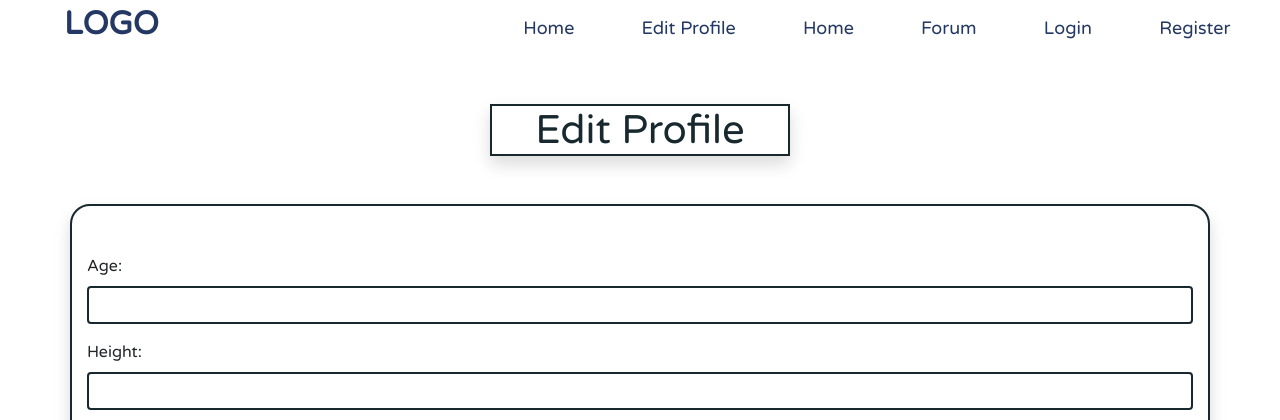
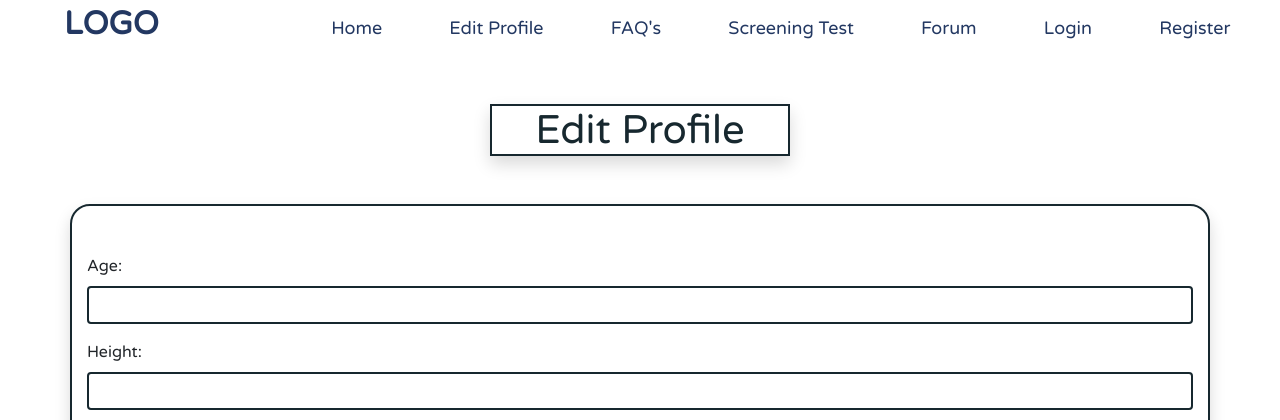
Before and after one commit to Programming-Club-Ahmedabad-University/wellness, a Django app: page /edit_profile/ in a window 1280 px wide. Shown: the top 420 px of the page. Run offline with Django 3.2, Linux system fonts and the light colour scheme; some libraries are stand-ins or nearby versions.

Commit message:
Updated Navbar

```diff
--- a/AhdUni/templates/navbar.html
+++ b/AhdUni/templates/navbar.html
@@ -16,7 +16,9 @@
             <li class="nav-item">
                 <a class="nav-link nav-link-class" href="{% url 'edit_profile'  %}">Edit Profile</a>
             </li><li class="nav-item">
-                <a class="nav-link nav-link-class" href="{% url 'home' %}">Home</a>
+                <a class="nav-link nav-link-class" href="{% url 'home' %}">FAQ's</a>
+            </li><li class="nav-item">
+                <a class="nav-link nav-link-class" href="{% url 'home' %}">Screening Test</a>
             </li><li class="nav-item">
                 <a class="nav-link nav-link-class" href="{% url 'forum' %}">Forum</a>
             </li>
```
